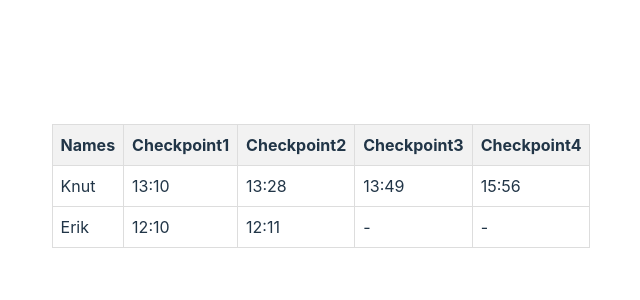
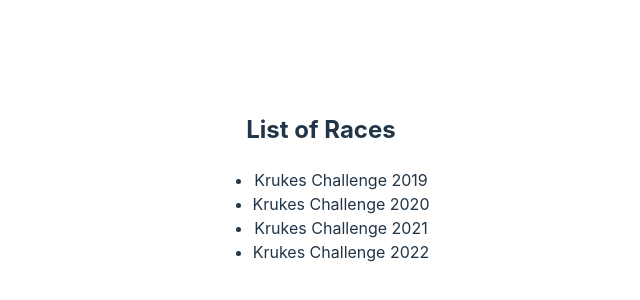
Before and after one commit to bjornarvikhagen/race-tracking, a React (Vite) app in the folder radbak/node-src/raceTracker/: page / in a window 1280 px wide. Shown: the part 214-514 px from the top of the page, without its empty margins (319-959 px from the left). Built offline with nearby package versions, Linux system fonts and the light colour scheme.

Commit message:
#RTS-3 - added overview of races and ability to see which racers are still in a given race

```diff
--- a/radbak/node-src/raceTracker/src/App.tsx
+++ b/radbak/node-src/raceTracker/src/App.tsx
@@ -1,14 +1,16 @@
 import "./App.css";
-import RaceOverview from "./pages/RaceOverview";
+import Races from "./pages/Races";
 import { BrowserRouter, Routes, Route } from "react-router-dom";
 import { QueryClient, QueryClientProvider } from "@tanstack/react-query";
+import RaceOverview from "./pages/RaceOverview";
 
 function App() {
   return (
     <QueryClientProvider client={new QueryClient()}>
       <BrowserRouter>
         <Routes>
-          <Route path="/" element={<RaceOverview />} />
+          <Route path="/" element={<Races />} />
+          <Route path="/race/:raceId" element={<RaceOverview />} />
         </Routes>
       </BrowserRouter>
     </QueryClientProvider>
--- /dev/null
+++ b/radbak/node-src/raceTracker/src/api/fetchRaceOverview.ts
@@ -0,0 +1,151 @@
+interface Race {
+    id: number;
+    name: string;
+    startTime: string;
+    runners: {
+        id: number;
+        name: string;
+        times: { [checkpoint: number]: string };
+    }[];
+    checkpoints: {
+        id: number;
+        position: number;
+        timeLimit: string | null;
+    }[];
+}
+
+const fetchRaceOverview = async (raceId: number): Promise<Race | undefined> => {
+    // mocking getting data from an API
+    const races: { [id: string]: Race } = {
+        10987265: {
+            id: 10987265,
+            name: "Krukes Challenge 2019",
+            startTime: "2019-06-01T12:00:00Z",
+            runners: [
+                {
+                    id: 1,
+                    name: "Knut",
+                    times: {
+                        1: "12:59",
+                        2: "14:01",
+                        3: "13:49",
+                        4: "15:56",
+                    },
+                },
+                {
+                    id: 2,
+                    name: "Erik",
+                    times: { 1: "12:10" },
+                },
+            ],
+            checkpoints: [
+                { id: 1, position: 1, timeLimit: "13:00" },
+                { id: 2, position: 2, timeLimit: "13:45" },
+                { id: 3, position: 3, timeLimit: "14:30" },
+                { id: 4, position: 4, timeLimit: "15:15" },
+                { id: 5, position: 5, timeLimit: "16:00" },
+            ],
+        },
+        10987266: {
+            id: 10987266,
+            name: "Krukes Challenge 2020",
+            startTime: "2020-06-01T12:00:00Z",
+            runners: [
+                {
+                    id: 1,
+                    name: "Knut",
+                    times: {
+                        1: "13:15",
+                        2: "13:29",
+                        3: "14:49",
+                        4: "16:56",
+                    },
+                },
+                {
+                    id: 2,
+                    name: "Erik",
+                    times: { 1: "14:10" },
+                },
+            ],
+            checkpoints: [
+                { id: 1, position: 1, timeLimit: "13:00" },
+                { id: 2, position: 2, timeLimit: null },
+                { id: 3, position: 3, timeLimit: "15:00" },
+                { id: 4, position: 4, timeLimit: null },
+                { id: 5, position: 5, timeLimit: "17:00" },
+            ],
+        },
+        10987267: {
+            id: 10987267,
+            name: "Krukes Challenge 2021",
+            startTime: "2021-06-01T12:00:00Z",
+            runners: [
+                {
+                    id: 1,
+                    name: "Knut",
+                    times: {
+                        1: "13:20",
+                        2: "13:35",
+                        3: "14:55",
+                        4: "16:45"
+                    }
+                },
+                {
+                    id: 2,
+                    name: "Erik",
+                    times: {
+                        "1": "12:45",
+                        "2": "13:50",
+                        "3": "15:20",
+                        "4": "17:10"
+                    }
+                }
+            ],
+            checkpoints: [
+                { id: 1, position: 1, timeLimit: "13:00" },
+                { id: 2, position: 2, timeLimit: null },
+                { id: 3, position: 3, timeLimit: "15:30" },
+                { id: 4, position: 4, timeLimit: null },
+                { id: 5, position: 5, timeLimit: "17:30" }
+            ]
+        },
+        10987268: {
+            id: 10987268,
+            name: "Krukes Challenge 2022",
+            startTime: "2022-06-01T12:00:00Z",
+            runners: [
+                {
+                    id: 1,
+                    name: "Knut",
+                    times: {
+                        1: "13:30",
+                        2: "13:40",
+                        3: "14:50",
+                        4: "16:55"
+                    }
+                },
+                {
+                    id: 2,
+                    name: "Erik",
+                    times: {
+                        1: "12:55",
+                        2: "13:45",
+                        3: "15:10",
+                        4: "17:20"
+                    }
+                }
+            ],
+            checkpoints: [
+                { id: 1, position: 1, timeLimit: "13:15" },
+                { id: 2, position: 2, timeLimit: null },
+                { id: 3, position: 3, timeLimit: "15:45" },
+                { id: 4, position: 4, timeLimit: null },
+                { id: 5, position: 5, timeLimit: "18:00" }
+            ]
+        }
+    };
+
+    return races[raceId];
+};
+
+export default fetchRaceOverview;
--- /dev/null
+++ b/radbak/node-src/raceTracker/src/api/fetchRaces.ts
@@ -0,0 +1,15 @@
+// for the time being just mock the data
+
+
+const fetchRaces = async () => {
+    const races = [
+        { id: 10987265, name: "Krukes Challenge 2019", startTime: "2019-06-01T12:00:00Z" },
+        { id: 10987266, name: "Krukes Challenge 2020", startTime: "2020-06-01T12:00:00Z" },
+        { id: 10987267, name: "Krukes Challenge 2021", startTime: "2021-06-01T12:00:00Z" },
+        { id: 10987268, name: "Krukes Challenge 2022", startTime: "2022-06-01T12:00:00Z" },
+    ];
+
+    return races;
+};
+
+export default fetchRaces;
--- a/radbak/node-src/raceTracker/src/components/DataTable.tsx
+++ b/radbak/node-src/raceTracker/src/components/DataTable.tsx
@@ -1,51 +1,129 @@
+import React from "react";
 import "./DataTable.css";
 
 type DataTableProps = {
   runners: {
-    id: string;
+    id: number;
     name: string;
     times: {
       [key: string]: string | undefined;
     };
   }[];
   checkpoints: {
-    id: string;
+    id: number;
     position: number;
+    timeLimit: string | null;
   }[];
 };
 
 const DataTable: React.FC<DataTableProps> = ({ runners, checkpoints }) => {
+  const filteredCheckpoints = getFilteredCheckpoints(runners, checkpoints);
+  const runnerFellOutMap = getRunnerFellOutMap(runners, filteredCheckpoints);
+
   // Filter out checkpoints that no runner has passed
-  const filteredCheckpoints = checkpoints.filter((checkpoint) => {
+  function getFilteredCheckpoints(
+    runners: DataTableProps["runners"],
+    checkpoints: DataTableProps["checkpoints"]
+  ) {
+    return checkpoints.filter((checkpoint) => {
       return runners.some(
         (runner) => runner.times[checkpoint.position] !== undefined
       );
     });
+  }
+
+  // hashmap displaying each runners id and the checkpoint they fell out of the race
+  // i.e., if runner 1 couldnt reach checkpoint 3 in time, the map would have an entry {1: 3}
+  // if the runner is still in the race, the map will not have an entry for that runner
+  function getRunnerFellOutMap(
+    runners: DataTableProps["runners"],
+    filteredCheckpoints: DataTableProps["checkpoints"]
+  ) {
+    const runnerFellOutMap: { [key: number]: number } = {};
+
+    runners.forEach((runner) => {
+      for (let i = 0; i < filteredCheckpoints.length; i++) {
+        const checkpoint = filteredCheckpoints[i];
+        // see if the time is after the time limit
+        if (
+          checkpoint.timeLimit &&
+          new Date(
+            `2000-01-01T${runner.times[checkpoint.position] || ""}:00Z`
+          ) > new Date(`2000-01-01T${checkpoint.timeLimit}:00Z`)
+        ) {
+          runnerFellOutMap[runner.id] = checkpoint.position;
+          break;
+        }
+      }
+    });
+
+    return runnerFellOutMap;
+  }
 
   return (
     <table className="data-table">
       <thead>
         <tr>
           <th>Names</th>
-          {filteredCheckpoints.map((_, index) => (
-            <th key={index}>Checkpoint{index + 1}</th>
+          <th>IsInRace</th>
+          {filteredCheckpoints.map((checkpoint, index) => (
+            <th key={index}>
+              {checkpoint.timeLimit ? (
+                <>
+                  Checkpoint{index + 1} <br />
+                  Time Limit: {checkpoint.timeLimit}
+                </>
+              ) : (
+                `Checkpoint${index + 1}`
+              )}
+            </th>
           ))}
         </tr>
       </thead>
       <tbody>
-        {runners.map((runner, rowIndex) => (
+        {runners.map((runner, rowIndex) => {
+          const isRunnerOut = runnerFellOutMap[runner.id] !== undefined;
+          return (
             <tr key={rowIndex}>
               <td>{runner.name}</td>
-            {filteredCheckpoints.map((checkpoint, checkpointIndex) => (
-              <td key={checkpointIndex}>
+              <td>
+                {isRunnerOut ? (
+                  <span style={{ color: "red" }}>Out</span>
+                ) : (
+                  <span style={{ color: "green" }}>In</span>
+                )}
+              </td>
+              {filteredCheckpoints.map((checkpoint, columnIndex) => {
+                if (runnerFellOutMap[runner.id] === undefined) {
+                  return (
+                    <td key={columnIndex}>
                       {runner.times[checkpoint.position] || "-"}
                     </td>
-            ))}
+                  );
+                }
+                const runnerFellOutDirection =
+                  checkpoint.id - runnerFellOutMap[runner.id];
+                if (runnerFellOutDirection === 0) {
+                  return (
+                    <td key={columnIndex}>
+                      Out: [{runner.times[checkpoint.id]}]
+                    </td>
+                  );
+                } else if (runnerFellOutDirection > 0) {
+                  return <td key={columnIndex}> - </td>;
+                } else {
+                  return (
+                    <td key={columnIndex}>
+                      {runner.times[checkpoint.id] || "-"}
+                    </td>
+                  );
+                }
+              })}
             </tr>
-        ))}
+          );
+        })}
       </tbody>
     </table>
   );
 };
-
 export default DataTable;
--- /dev/null
+++ b/radbak/node-src/raceTracker/src/components/RacesList.tsx
@@ -0,0 +1,33 @@
+import { useNavigate } from "react-router-dom";
+
+const RacesList = ({
+  races,
+}: {
+  races: { id: number; name: string; startTime: string }[];
+}) => {
+  const navigate = useNavigate();
+
+  const handleRaceClick = (raceId: number) => {
+    navigate(`/race/${raceId}`);
+  };
+
+  // return list of races with links to view
+  return (
+    <>
+      <h2>List of Races</h2>
+      <ul>
+        {races.map((race) => (
+          <li
+            key={race.id}
+            onClick={() => handleRaceClick(race.id)}
+            style={{ cursor: "pointer" }}
+          >
+            {race.name}
+          </li>
+        ))}
+      </ul>
+    </>
+  );
+};
+
+export default RacesList;
--- a/radbak/node-src/raceTracker/src/pages/RaceOverview.tsx
+++ b/radbak/node-src/raceTracker/src/pages/RaceOverview.tsx
@@ -1,37 +1,49 @@
 import { useState, useEffect } from "react";
 import DataTable from "../components/DataTable";
+import { useParams } from "react-router-dom";
+import fetchRaceOverview from "../api/fetchRaceOverview";
+import { useQuery } from "@tanstack/react-query";
+
+interface Runner {
+  id: number;
+  name: string;
+  times: { [checkpoint: number]: string };
+}
+
+interface Checkpoint {
+  id: number;
+  position: number;
+  timeLimit: string | null;
+}
 
 export default function RunnerOverview() {
+  const { raceId } = useParams();
+  const intRaceId = parseInt(raceId!);
+  console.log(raceId);
+
   // Dummy data
-  const [runners, setRunners] = useState([
-    {
-      id: "1",
-      name: "Knut",
-      times: {
-        1: "13:10",
-        2: "13:28",
-        3: "13:49",
-        4: "15:56",
-      },
-    },
-    {
-      id: "2",
-      name: "Erik",
-      times: { 1: "12:10" },
-    },
-  ]);
+  const {
+    data: raceOverview,
+    isLoading,
+    isError,
+  } = useQuery({
+    queryKey: [raceId],
+    queryFn: () => fetchRaceOverview(intRaceId),
+  });
 
-  const checkpoints = [
-    { id: "1", position: 1 },
-    { id: "2", position: 2 },
-    { id: "3", position: 3 },
-    { id: "4", position: 4 },
-    { id: "5", position: 5 },
-  ];
+  const [runners, setRunners] = useState<Runner[]>([]);
+  const [checkpoints, setCheckpoints] = useState<Checkpoint[]>([]);
+
+  useEffect(() => {
+    if (raceOverview) {
+      setRunners(raceOverview.runners);
+      setCheckpoints(raceOverview.checkpoints);
+    }
+  }, [raceOverview]);
 
   useEffect(() => {
     const updateErikProgress = () => {
-      const erikIndex = runners.findIndex((runner) => runner.id === "2");
+      const erikIndex = runners.findIndex((runner) => runner.id === 2);
       if (erikIndex !== -1) {
         const erik = runners[erikIndex];
         let lastPassedCheckpoint = Object.keys(erik.times).length;
@@ -61,9 +73,14 @@ export default function RunnerOverview() {
     return () => clearInterval(intervalId);
   }, [runners, checkpoints]);
 
+  if (isLoading) return <p>Loading...</p>;
+  if (isError) return <p>Error fetching</p>;
+
   return (
     <>
-      <DataTable runners={runners} checkpoints={checkpoints} />
+      {raceOverview && (
+        <DataTable runners={runners} checkpoints={checkpoints} />
+      )}
     </>
   );
 }
--- /dev/null
+++ b/radbak/node-src/raceTracker/src/pages/Races.tsx
@@ -0,0 +1,19 @@
+import { useQuery } from "@tanstack/react-query";
+import fetchRaces from "../api/fetchRaces";
+import RacesList from "../components/RacesList";
+
+export default function Races() {
+  const {
+    data: races,
+    isLoading,
+    isError,
+  } = useQuery({
+    queryKey: ["races"],
+    queryFn: () => fetchRaces(),
+  });
+
+  if (isLoading) return <p>Loading...</p>;
+  if (isError) return <p>Error fetching</p>;
+
+  return <>{races && <RacesList races={races} />}</>;
+}
```
Lines whose indentation alone changed are shown as unchanged.
